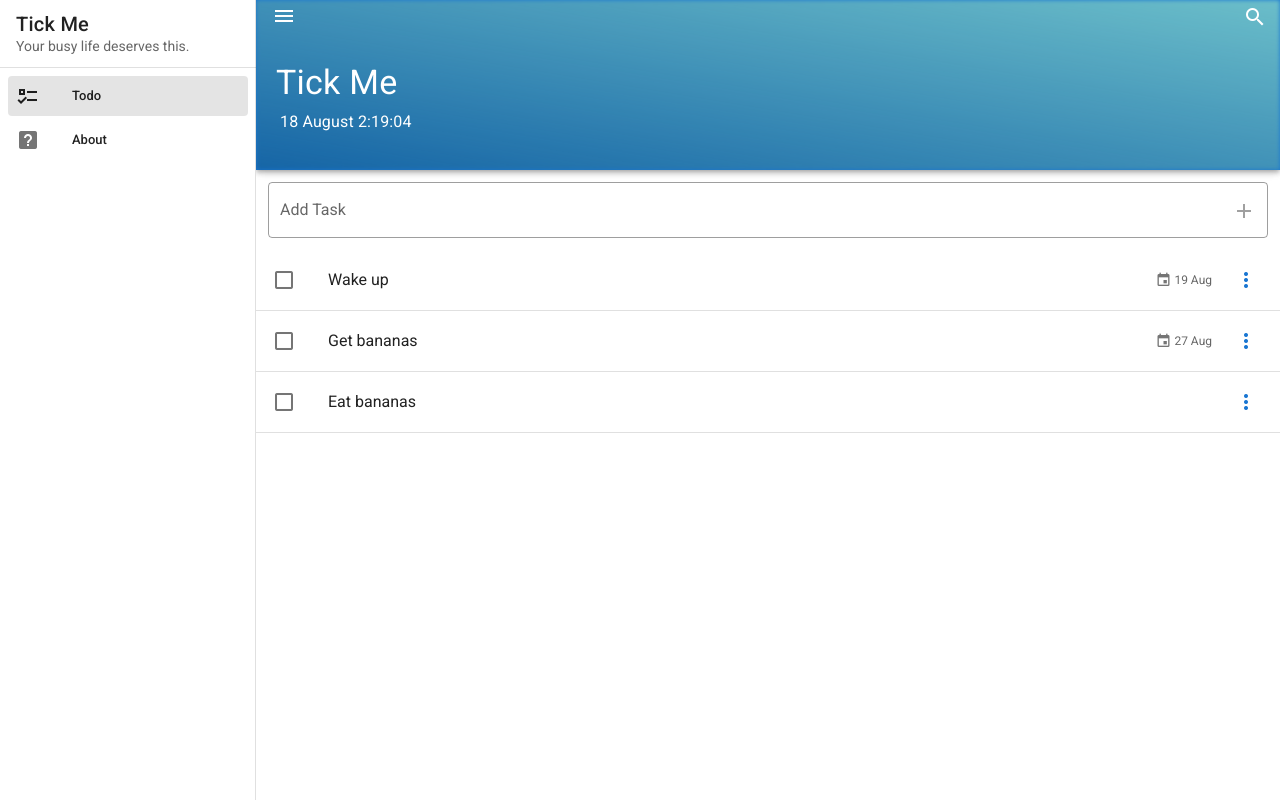
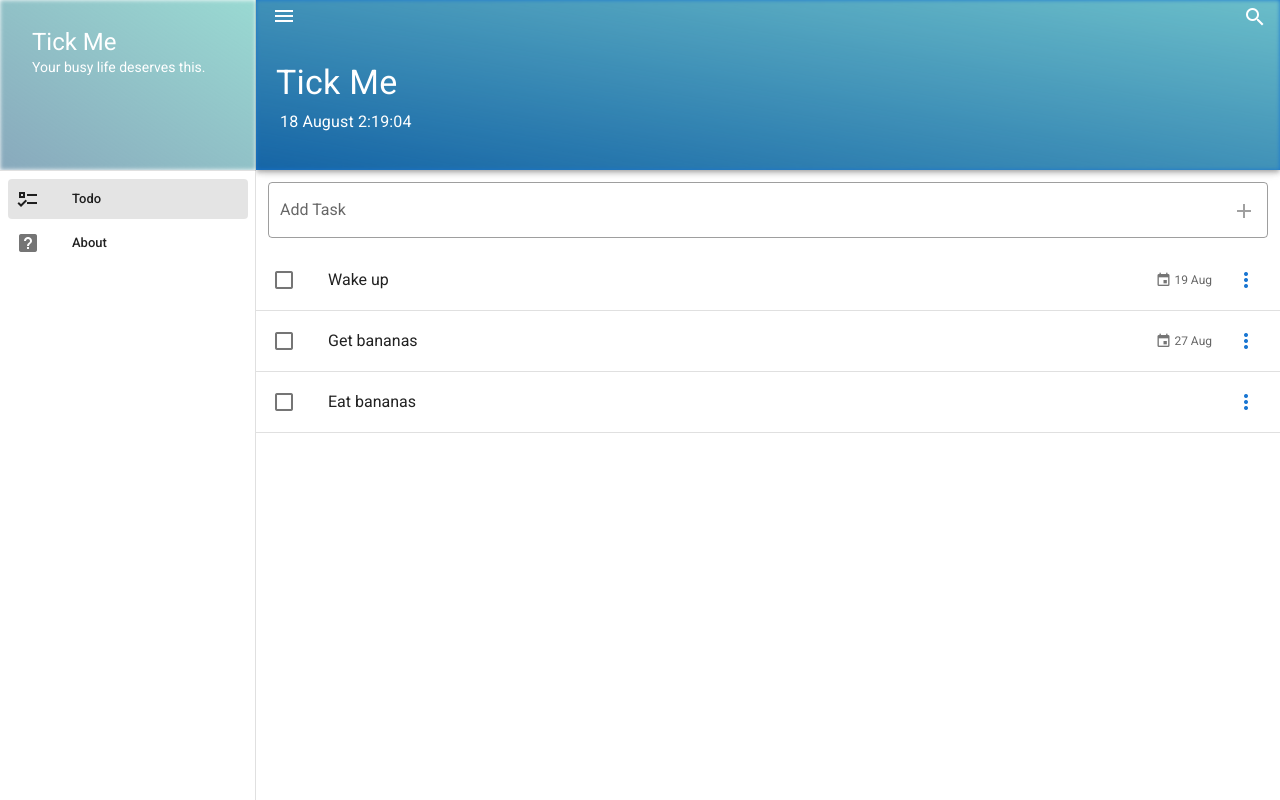
Before and after one commit to glenncai/TickMe, a Vue app: page / in a window 1280 px wide. Built offline with nearby package versions, Linux system fonts and the light colour scheme.

Commit message:
feat: beautify the drawer

```diff
--- a/src/App.vue
+++ b/src/App.vue
@@ -2,18 +2,26 @@
   <v-app id="inspire">
     <v-navigation-drawer
       v-model="drawer"
+      :mobile-breakpoint="768"
       app
+    >
+      <v-img
+      class="pa-4"
+        src="@/assets/background.jpg"
+        height="170"
+        gradient="to top right, rgba(19,84,122,.5), rgba(128,208,199,.8)"
       >
         <v-list-item>
           <v-list-item-content>
-          <v-list-item-title class="text-h6">
+            <v-list-item-title class="text-h5 white--text">
               Tick Me
             </v-list-item-title>
-          <v-list-item-subtitle>
+            <v-list-item-subtitle class="white--text">
               Your busy life deserves this.
             </v-list-item-subtitle>
           </v-list-item-content>
         </v-list-item>
+      </v-img>
 
       <v-divider></v-divider>
 
@@ -53,7 +61,7 @@
         ></v-img>
       </template>
 
-      <v-container class="pa-0">
+      <v-container class="header-container pa-0">
         <v-row>
           <v-app-bar-nav-icon @click="drawer = !drawer"></v-app-bar-nav-icon>
           <v-spacer></v-spacer>
@@ -96,3 +104,9 @@ export default {
   }),
 }
 </script>
+
+<style lang="scss" scoped>
+.header-container {
+  max-width: none !important;
+}
+</style>
```
Lines whose indentation alone changed are shown as unchanged.
